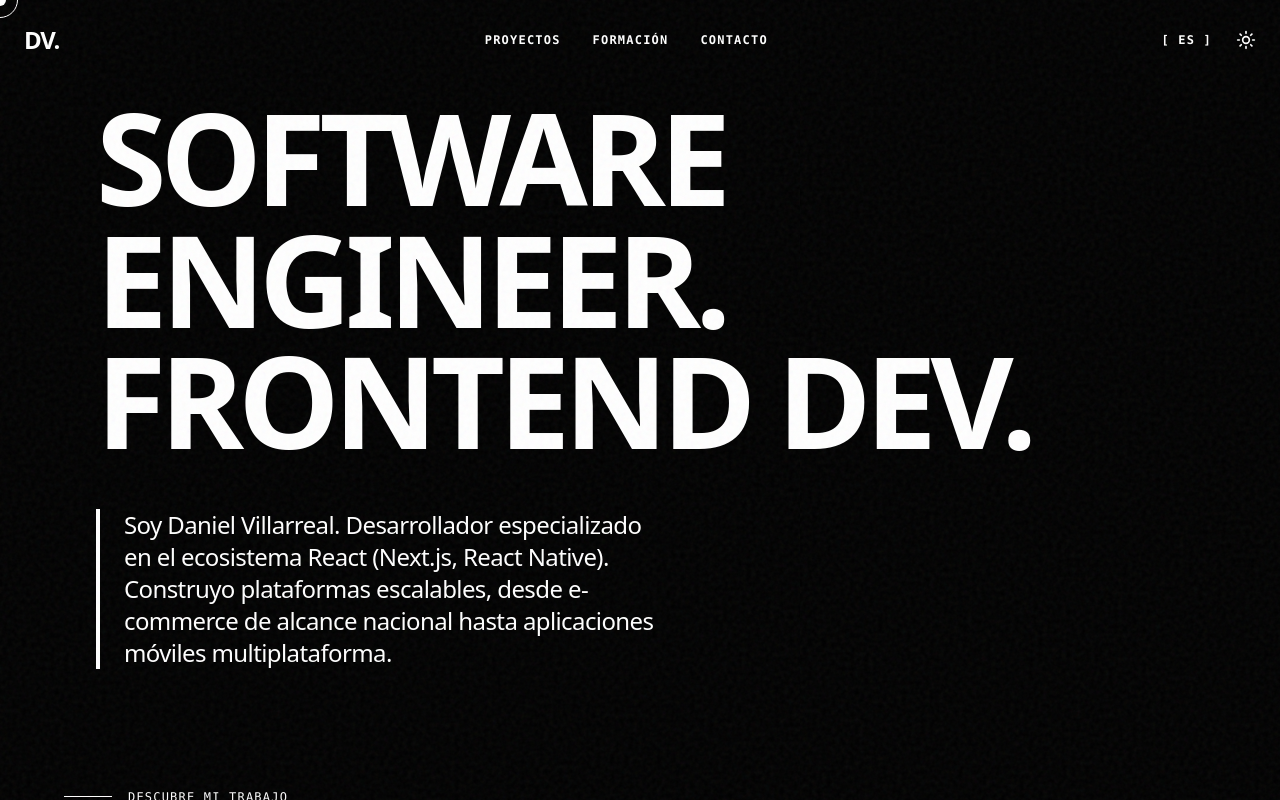
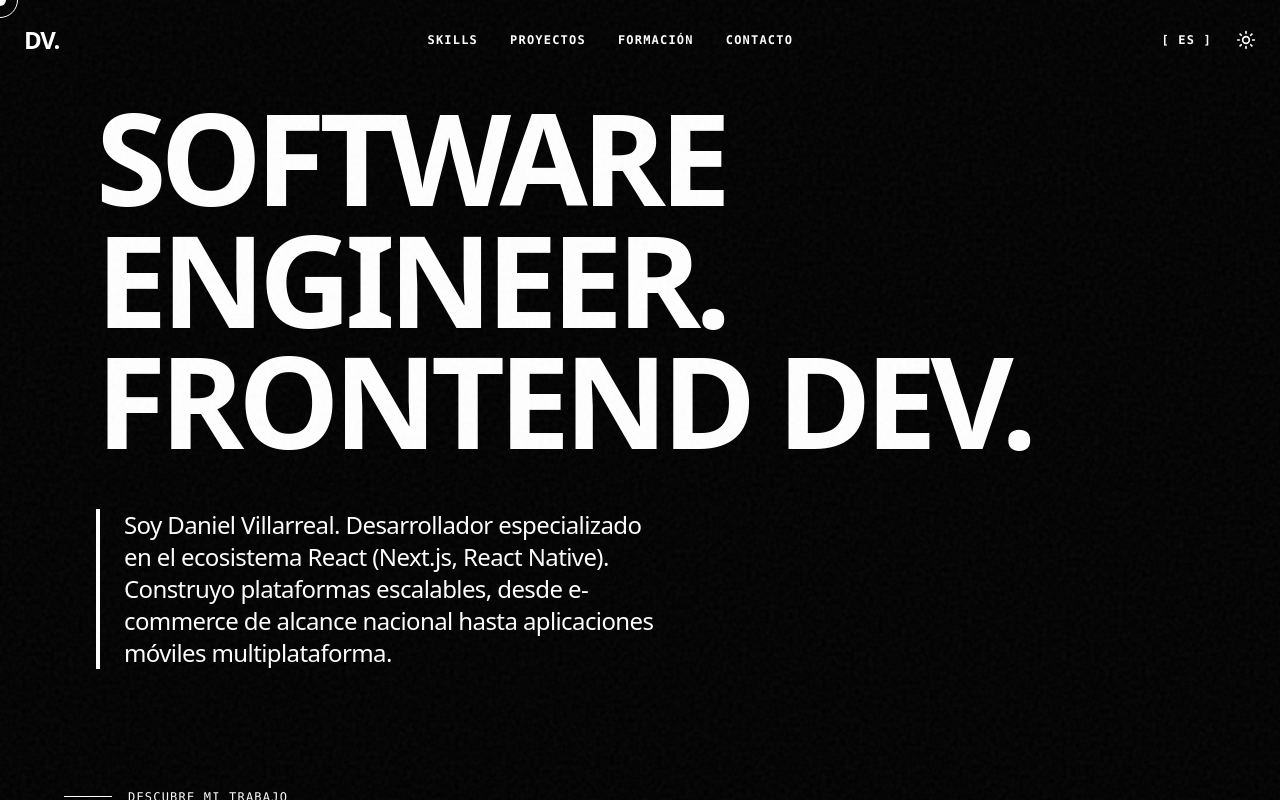
Before and after one commit to Dandanieldan/portafolio, a Next.js app: page / in a window 1280 px wide. Built offline with nearby package versions, Linux system fonts and the light colour scheme.

Commit message:
fix: add missing nav_skills key and replace nav_exp with nav_edu in es dict

```diff
--- a/app/page.tsx
+++ b/app/page.tsx
@@ -13,7 +13,8 @@ import {
 const translations = {
   es: {
     nav_projects: "PROYECTOS",
-    nav_exp: "EXPERIENCIA",
+    nav_edu: "FORMACIÓN",
+    nav_skills: "SKILLS",
     nav_contact: "CONTACTO",
     hero_title1: "SOFTWARE",
     hero_title2: "ENGINEER.",
@@ -91,6 +92,7 @@ const translations = {
   en: {
     nav_projects: "PROJECTS",
     nav_edu: "EDUCATION",
+    nav_skills: "SKILLS",
     nav_contact: "CONTACT",
     hero_title1: "SOFTWARE",
     hero_title2: "ENGINEER.",
```
